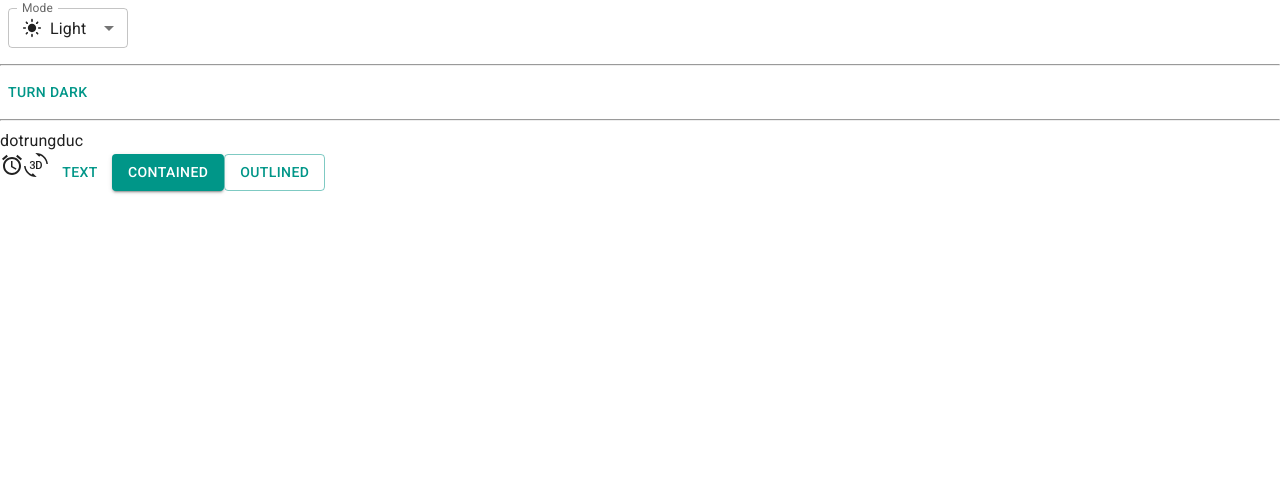
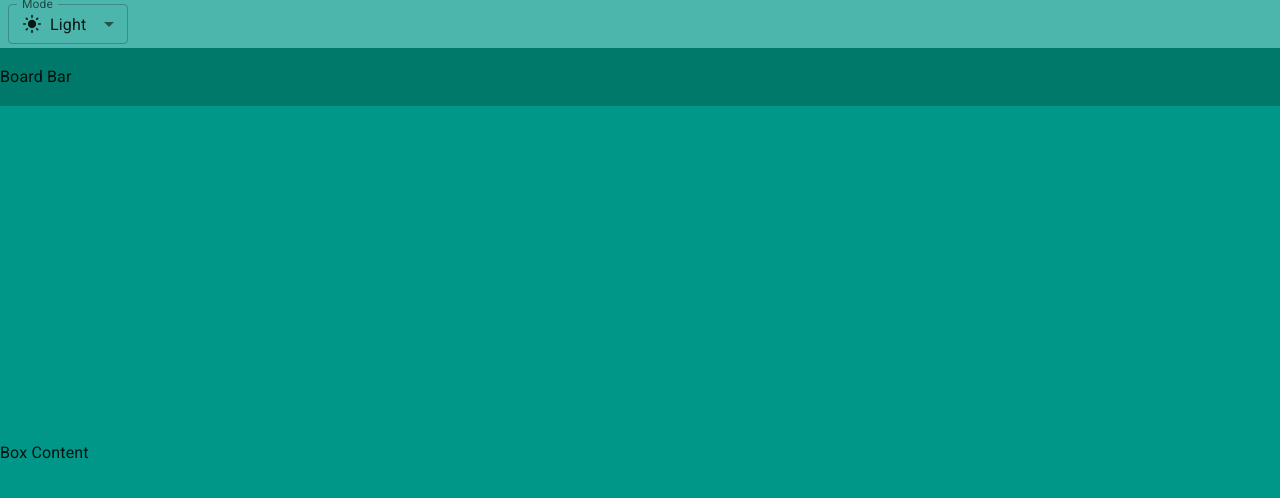
Before and after one commit to DucTrungDo/trello-webapp, a React (Vite) app: page / in a window 1280 px wide. Shown: the top 498 px of the page. Built offline with nearby package versions, Linux system fonts and the light colour scheme.

Commit message:
Add basic layout

```diff
--- a/index.html
+++ b/index.html
@@ -3,9 +3,9 @@
 
 <head>
   <meta charset="UTF-8" />
-  <link rel="icon" type="image/svg+xml" href="/vite.svg" />
+  <link rel="icon" href="/favicon.ico" />
   <meta name="viewport" content="width=device-width, initial-scale=1.0" />
-  <title>Vite + React</title>
+  <title>Manage Your Team's Projects From Anywhere | Trello</title>
   <link rel="preconnect" href="https://fonts.googleapis.com" />
   <link rel="preconnect" href="https://fonts.gstatic.com" crossorigin />
   <link rel="stylesheet" href="https://fonts.googleapis.com/css2?family=Roboto:wght@300;400;500;700&display=swap" />
--- a/src/App.jsx
+++ b/src/App.jsx
@@ -1,19 +1,13 @@
-import Button from '@mui/material/Button'
-import {
-  AccessAlarm,
-  ThreeDRotation,
-  LightMode,
-  DarkMode,
-  SettingsBrightness
-} from '@mui/icons-material'
+import { LightMode, DarkMode, SettingsBrightness } from '@mui/icons-material'
 import { useColorScheme } from '@mui/material/styles'
 import InputLabel from '@mui/material/InputLabel'
 import MenuItem from '@mui/material/MenuItem'
 import FormControl from '@mui/material/FormControl'
 import Select from '@mui/material/Select'
 import Box from '@mui/material/Box'
+import Container from '@mui/material/Container'
 
-function SelectMode() {
+function ModeSelect() {
   const { mode, setMode } = useColorScheme()
 
   const handleChange = (event) => {
@@ -51,33 +45,45 @@ function SelectMode() {
   )
 }
 
-function ModeToggle() {
-  const { mode, setMode } = useColorScheme()
-  return (
-    <Button
-      onClick={() => {
-        setMode(mode === 'light' ? 'dark' : 'light')
-      }}
-    >
-      {mode === 'light' ? 'Turn dark' : 'Turn light'}
-    </Button>
-  )
-}
-
 function App() {
   return (
-    <>
-      <SelectMode />
-      <hr />
-      <ModeToggle />
-      <hr />
-      <div>dotrungduc</div>
-      <AccessAlarm />
-      <ThreeDRotation />
-      <Button variant='text'>Text</Button>
-      <Button variant='contained'>Contained</Button>
-      <Button variant='outlined'>Outlined</Button>
-    </>
+    <Container disableGutters maxWidth={false} sx={{ height: '100vh' }}>
+      <Box
+        sx={{
+          backgroundColor: 'primary.light',
+          width: '100%',
+          height: (theme) => theme.trello.appBarHeight,
+          display: 'flex',
+          alignItems: 'center'
+        }}
+      >
+        <ModeSelect />
+      </Box>
+      <Box
+        sx={{
+          backgroundColor: 'primary.dark',
+          width: '100%',
+          height: (theme) => theme.trello.boardBarHeight,
+          display: 'flex',
+          alignItems: 'center'
+        }}
+      >
+        {' '}
+        Board Bar
+      </Box>
+      <Box
+        sx={{
+          backgroundColor: 'primary.main',
+          width: '100%',
+          height: (theme) =>
+            `calc(100vh - ${theme.trello.appBarHeight} - ${theme.trello.boardBarHeight})`,
+          display: 'flex',
+          alignItems: 'center'
+        }}
+      >
+        Box Content
+      </Box>
+    </Container>
   )
 }
 
--- a/src/theme.js
+++ b/src/theme.js
@@ -3,6 +3,10 @@ import { teal, deepOrange, cyan, orange } from '@mui/material/colors'
 
 // Create a theme instance.
 const theme = extendTheme({
+  trello: {
+    appBarHeight: '48px',
+    boardBarHeight: '58px'
+  },
   colorSchemes: {
     light: {
       palette: {
```
Also changed, not shown: 1 other file (tests, documents, lock files or other folders).
